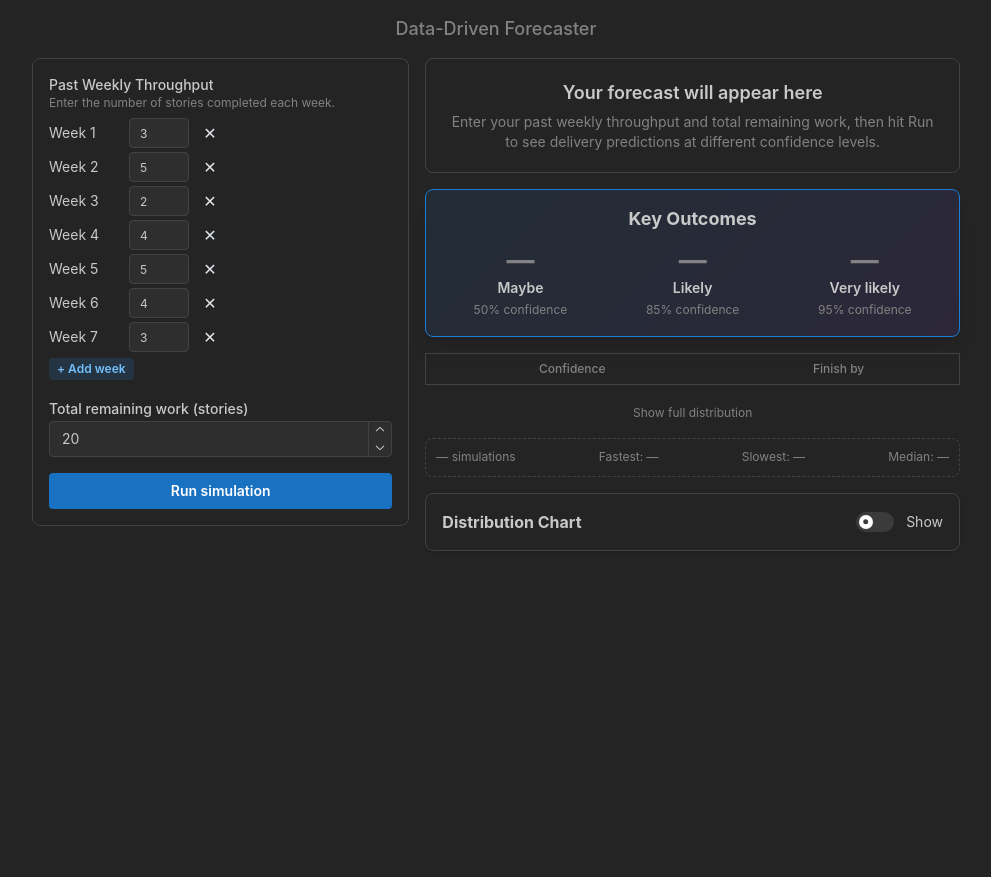
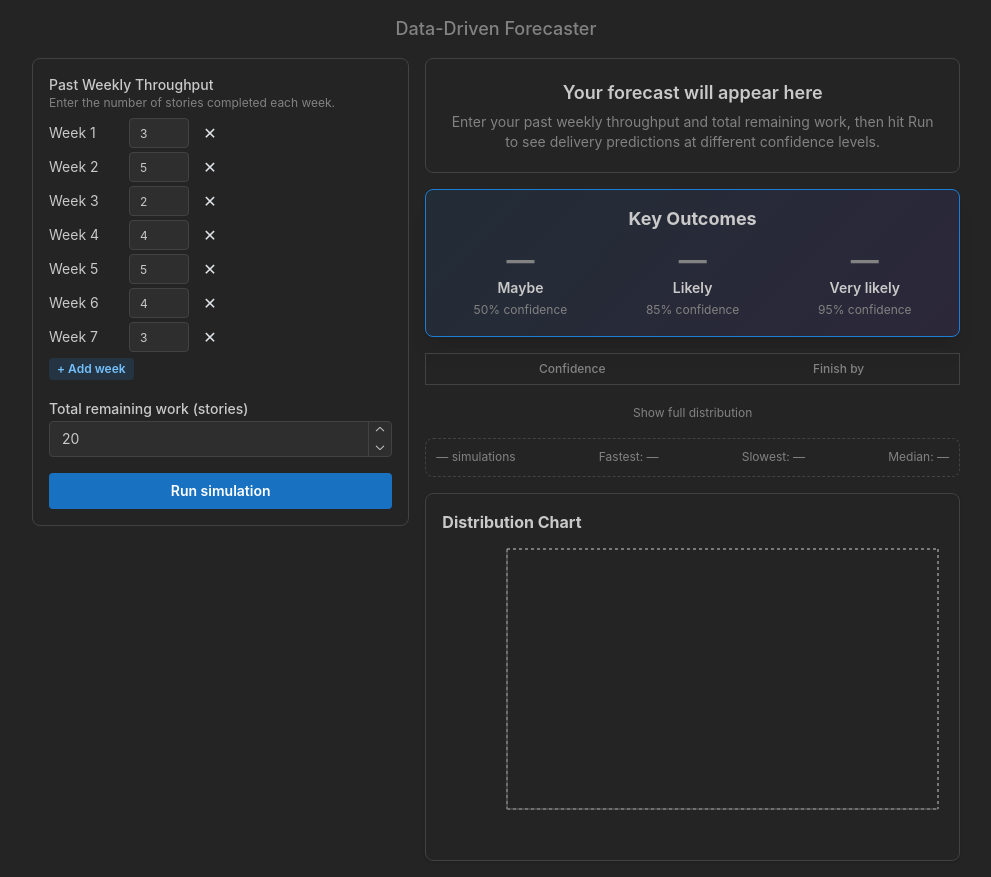
Before and after one commit to ZakLaughton/monte-carlo-forecaster, a React (Vite) app: page / in a window 1280 px wide. Shown: the whole page, without its empty margins (144-1135 px from the left). Before the commit the page ends 800 px from the top, so only its background shows below. Built offline with nearby package versions, Linux system fonts and the light colour scheme.

Commit message:
refactor: remove chart toggle (always show)

```diff
--- a/src/components/DeliveryOddsChart.tsx
+++ b/src/components/DeliveryOddsChart.tsx
@@ -7,15 +7,7 @@ import {
 } from "recharts";
 import { BarChart, Bar } from "recharts";
 import { LabelList } from "recharts";
-import {
-  Table,
-  Paper,
-  Title,
-  Anchor,
-  Group,
-  Switch,
-  Collapse,
-} from "@mantine/core";
+import { Table, Paper, Title, Anchor } from "@mantine/core";
 import { useDisclosure } from "@mantine/hooks";
 
 type Props = {
@@ -97,8 +89,6 @@ export function DeliveryOddsTable({ data }: Props) {
 }
 
 export function DeliveryOddsBarChart({ data }: Props) {
-  const [opened, { toggle }] = useDisclosure(false);
-
   // Transform data to calculate exact counts for each week
   const exactCounts = data.map((point, index) => {
     const previousCount = index > 0 ? data[index - 1].count : 0;
@@ -110,22 +100,10 @@ export function DeliveryOddsBarChart({ data }: Props) {
 
   return (
     <Paper shadow="xs" p="md" withBorder radius="md">
-      <Group justify="space-between">
-        <Title order={5}>Distribution Chart</Title>
-        <Switch
-          checked={opened}
-          onChange={toggle}
-          size="sm"
-          label={opened ? "Hide" : "Show"}
-          styles={{ label: { cursor: "pointer" } }}
-        />
-      </Group>
-      <Collapse in={opened}>
-        <ResponsiveContainer
-          width="100%"
-          height={300}
-          style={{ marginTop: 12 }}
-        >
+      <Title order={5} mb="xs">
+        Distribution Chart
+      </Title>
+      <ResponsiveContainer width="100%" height={300}>
         <BarChart data={exactCounts}>
           <CartesianGrid strokeDasharray="3 3" />
           <XAxis dataKey="weeks" />
@@ -141,7 +119,6 @@ export function DeliveryOddsBarChart({ data }: Props) {
           </Bar>
         </BarChart>
       </ResponsiveContainer>
-      </Collapse>
     </Paper>
   );
 }
```
Lines whose indentation alone changed are shown as unchanged.
